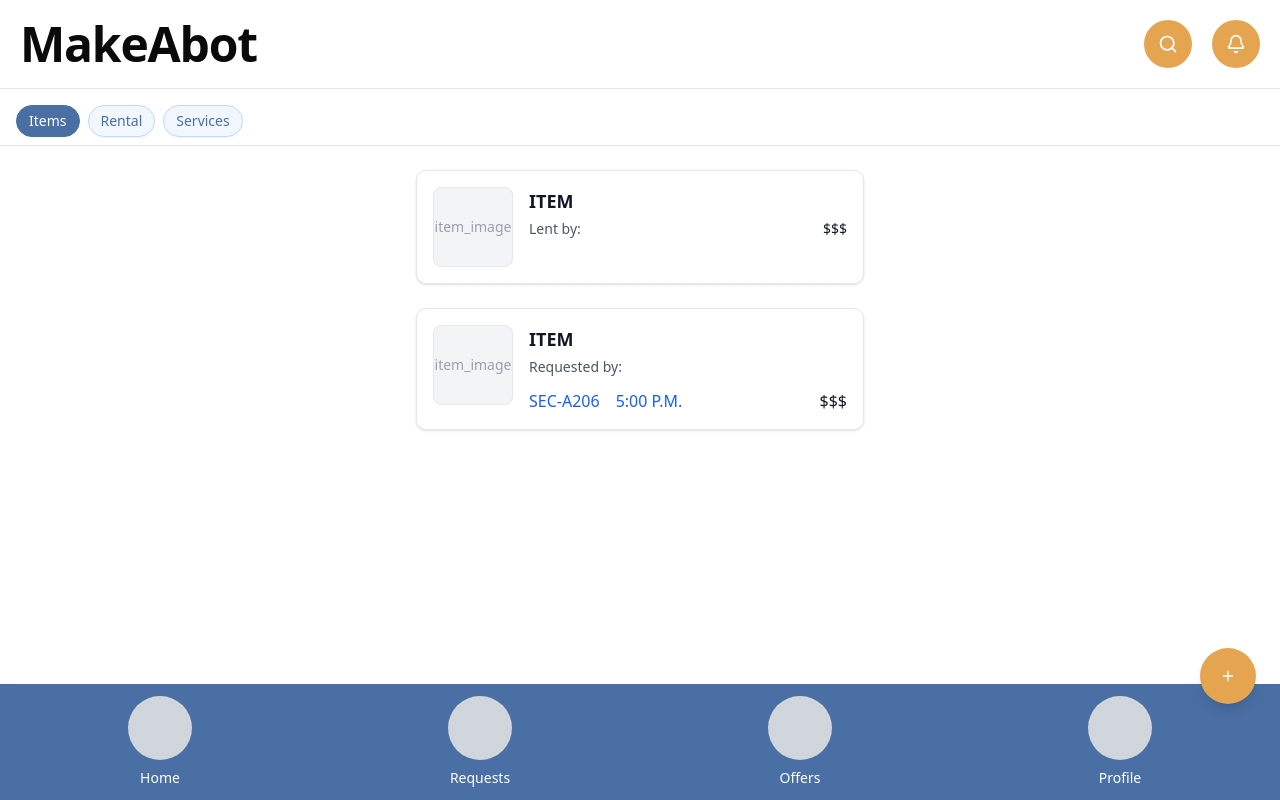
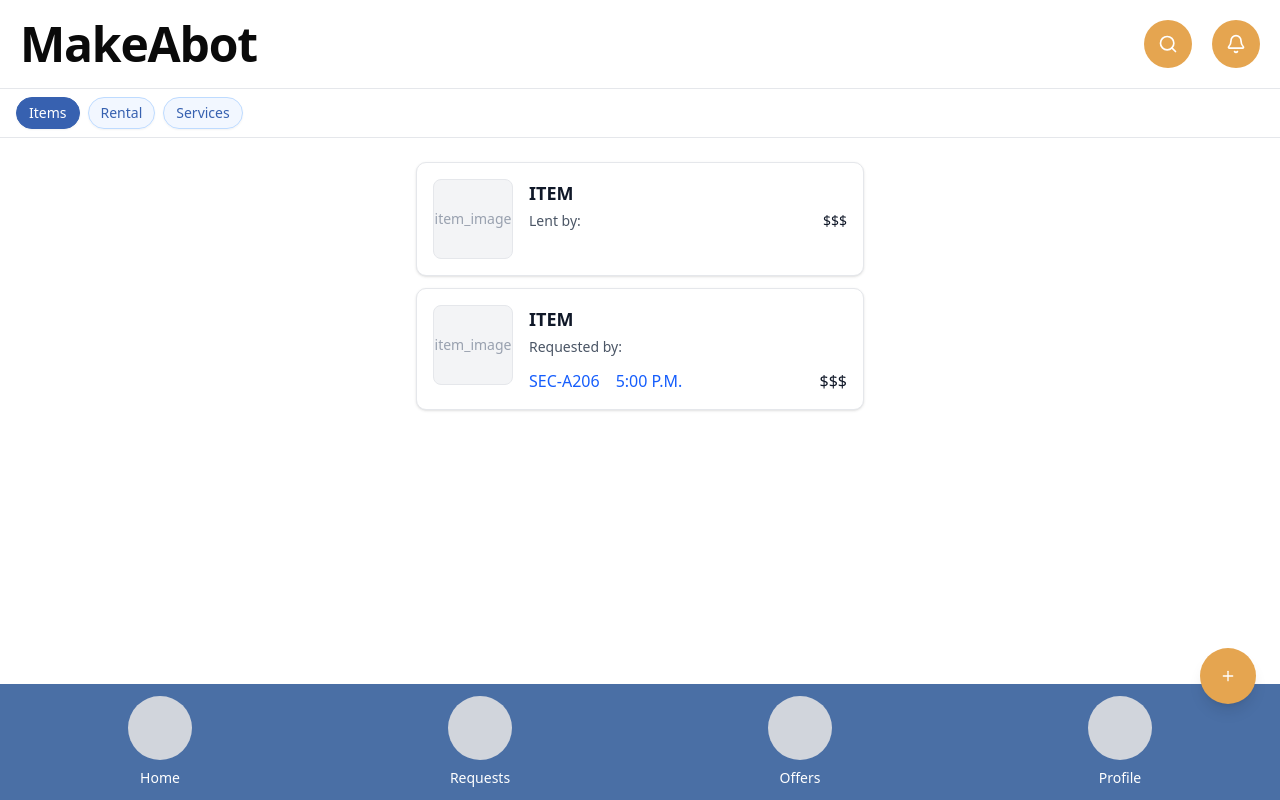
Before and after one commit to legnspice/MakeAbot, a Next.js app: page / in a window 1280 px wide. Built offline with nearby package versions, Linux system fonts and the light colour scheme.

Commit message:
styling changes in the page and spacings

```diff
--- a/app/(routes)/(public)/(home)/page.tsx
+++ b/app/(routes)/(public)/(home)/page.tsx
@@ -19,7 +19,7 @@ export default function Home() {
       <Navbar onSearchClick={() => setSearchOpen((open) => !open)} />
 
       {/* Category filter row */}
-      <div className="px-4 pt-4 pb-2 border-b border-gray-200 overflow-x-auto">
+      <div className="px-4 pt-2 pb-2 border-b border-gray-200 overflow-x-auto">
         <div className="flex gap-2 items-center min-w-0">
           {FILTERS.map((label) => (
             <Button
@@ -28,8 +28,8 @@ export default function Home() {
               size="sm"
               className={`rounded-full shrink-0 ${
                 activeFilter === label
-                  ? 'bg-[#4A6FA5] text-white border-[#4A6FA5] hover:bg-[#3d5d8a] hover:text-white'
-                  : 'bg-blue-50/80 text-[#4A6FA5] border-blue-200 hover:bg-blue-100 hover:text-[#4A6FA5]'
+                  ? 'bg-[#3761B0] text-white border-[#3761B0] hover:bg-[#3761B0] hover:text-white'
+                  : 'bg-blue-50/80 text-[#3761B0] border-blue-200 hover:bg-blue-100 hover:text-[#3761B0]'
               }`}
               onClick={() => setActiveFilter(label)}
             >
@@ -50,8 +50,8 @@ export default function Home() {
       </div>
 
       {/* Main content - item list */}
-      <main className="flex-1 px-4 py-6 pb-28">
-        <div className="flex flex-col gap-6 max-w-md mx-auto">
+      <main className="flex-1 px-2 py-6 pb-28">
+        <div className="flex flex-col gap-3 max-w-md mx-auto">
           <ItemRequestCard
             variant="lent"
             requestedBy="Lent by:"
```
